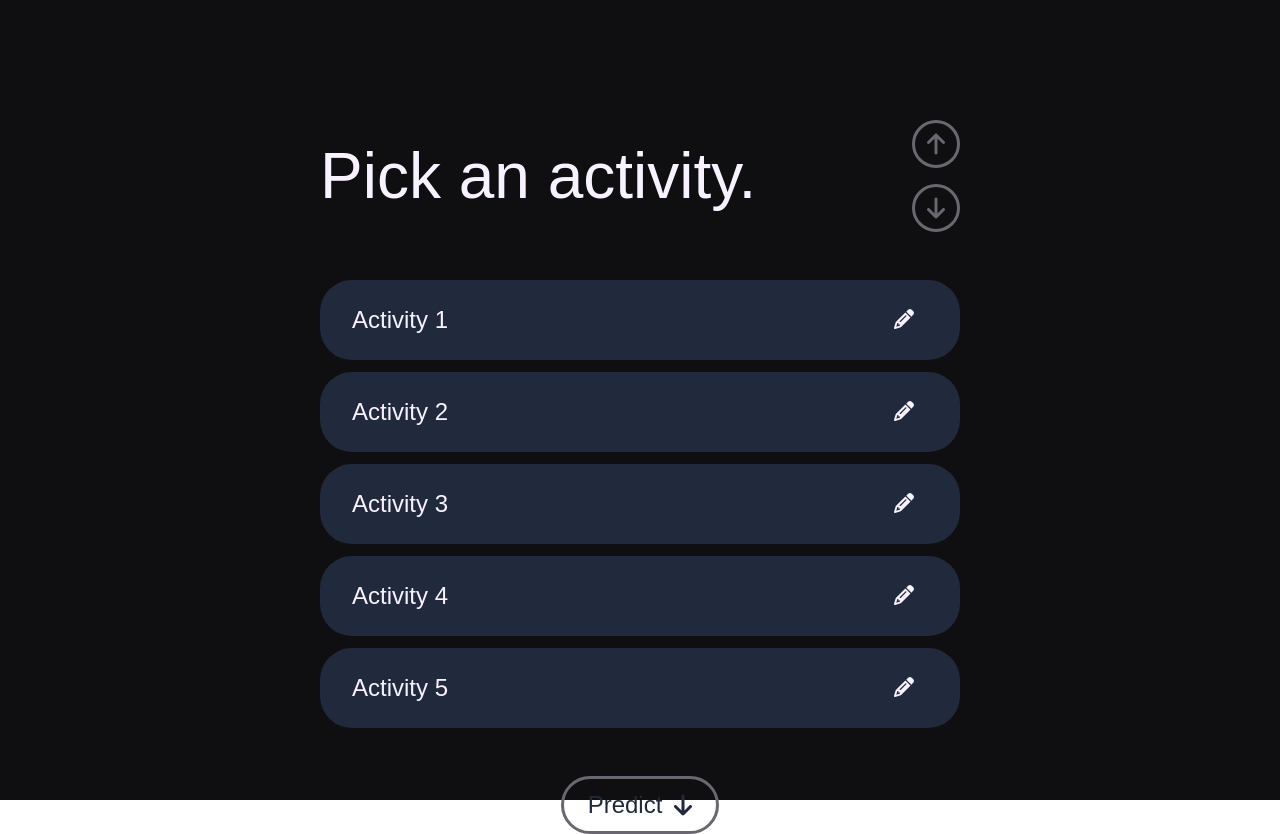
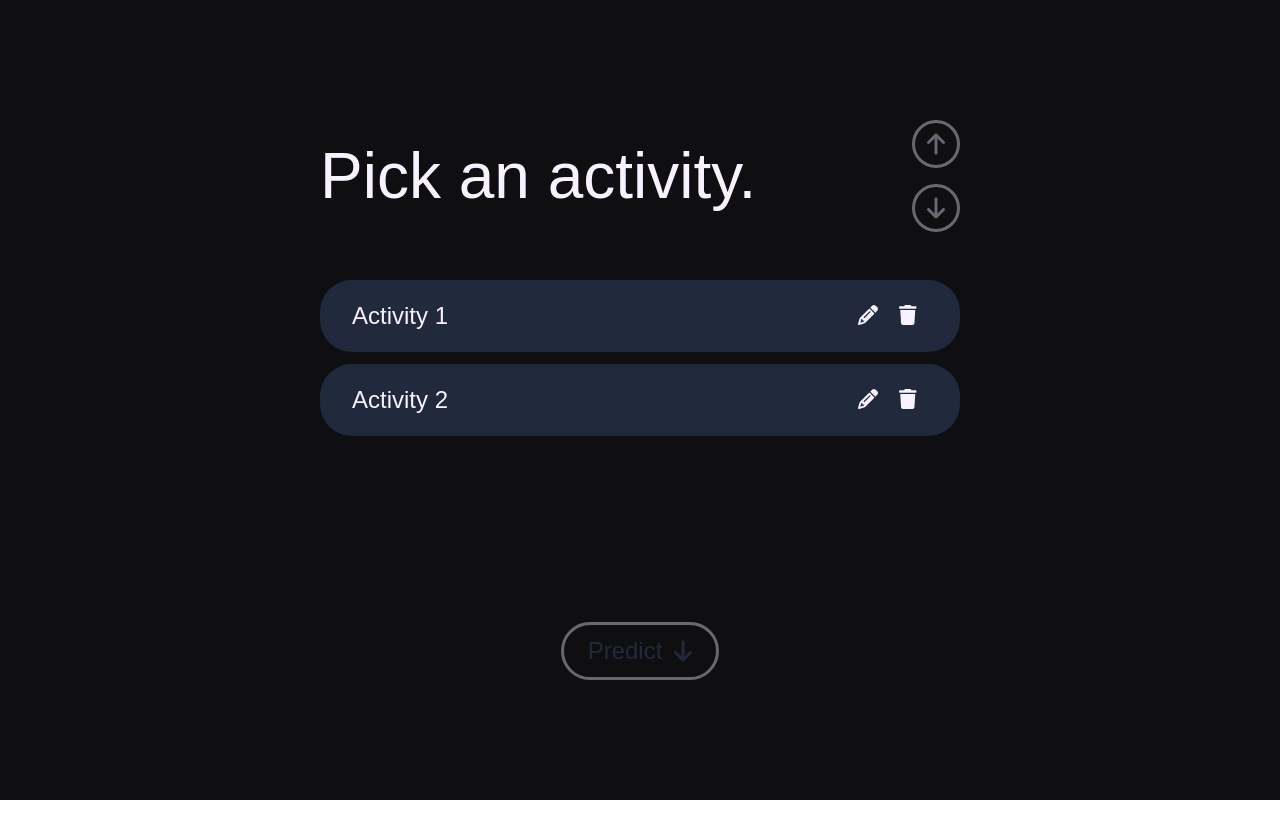
Before and after one commit to dzbarcea/a-simple-follow-through-app, a React (Create React App) app: page /pick-activity in a window 1280 px wide. After the commit the page ends 800 px from the top, so only its background shows below. Built offline with nearby package versions, Linux system fonts and the light colour scheme; a web font is replaced by a local one.

Commit message:
added delete button function

```diff
--- a/src/common-styles.css
+++ b/src/common-styles.css
@@ -92,17 +92,3 @@ input {
     cursor: pointer;
     color: var(--text-faded);
 }
-
-.round-button {
-    aspect-ratio: 1 / 1;
-    height: 3rem;
-    border-radius: 50%;
-
-    font-size: 1.25rem;
-}
-
-.round-button:hover {
-    cursor: pointer;
-    background: var(--text-main);
-    color: var(--primary-main);
-}
--- a/src/components/ActivitySelector/ActivitySelector.css
+++ b/src/components/ActivitySelector/ActivitySelector.css
@@ -51,3 +51,17 @@
     border-radius: 99rem;
     font-size: 1rem;
 }
+
+.round-button {
+    aspect-ratio: 1 / 1;
+    height: 2.5rem;
+    border-radius: 50%;
+
+    font-size: 1.25rem;
+}
+
+.round-button:hover {
+    cursor: pointer;
+    background: var(--text-main);
+    color: var(--primary-main);
+}
--- a/src/components/ActivitySelector/ActivitySelector.tsx
+++ b/src/components/ActivitySelector/ActivitySelector.tsx
@@ -2,6 +2,7 @@ import React, {KeyboardEventHandler, MouseEventHandler, useRef, useState} from '
 import './ActivitySelector.css';
 import {FontAwesomeIcon} from '@fortawesome/react-fontawesome';
 import {faPencil} from '@fortawesome/free-solid-svg-icons/faPencil';
+import {faTrash} from '@fortawesome/free-solid-svg-icons/faTrash';
 import Modal from '../../atoms/Modal/Modal';
 
 interface ActivitySelectorProps {
@@ -40,6 +41,16 @@ const ActivitySelector = (props: ActivitySelectorProps) => {
         }
     }
 
+    const handleDelete: MouseEventHandler<HTMLButtonElement> = (event) => {
+        // step 1: get the label the event came from
+        const target = event.currentTarget.parentElement?.parentElement;
+
+        // step 2: remove it from the DOM
+        if(target) {
+            target.remove();
+        }
+    }
+
     return (
         <>
             <form className='activity-selector' onChange={props.onChange}>
@@ -47,41 +58,27 @@ const ActivitySelector = (props: ActivitySelectorProps) => {
                     <input type='radio' name='activity'/>
                     <span>Activity 1</span>
 
+                    <div>
                         <button type='button' className='round-button' onClick={handleOpenModal}>
                             <FontAwesomeIcon icon={faPencil}/>
                         </button>
+                        <button type='button' className='round-button' onClick={handleDelete}>
+                            <FontAwesomeIcon icon={faTrash}/>
+                        </button>
+                    </div>
                 </label>
 
                 <label className='selection'>
                     <input type='radio' name='activity'/>
                     <span>Activity 2</span>
+                    <div>
                         <button type='button' className='round-button' onClick={handleOpenModal}>
                             <FontAwesomeIcon icon={faPencil}/>
                         </button>
-                </label>
-
-                <label className='selection'>
-                    <input type='radio' name='activity'/>
-                    <span>Activity 3</span>
-                    <button type='button' className='round-button' onClick={handleOpenModal}>
-                        <FontAwesomeIcon icon={faPencil}/>
+                        <button type='button' className='round-button' onClick={handleDelete}>
+                            <FontAwesomeIcon icon={faTrash}/>
                         </button>
-                </label>
-
-                <label className='selection'>
-                    <input type='radio' name='activity'/>
-                    <span>Activity 4</span>
-                    <button type='button' className='round-button' onClick={handleOpenModal}>
-                        <FontAwesomeIcon icon={faPencil}/>
-                    </button>
-                </label>
-
-                <label className='selection'>
-                    <input type='radio' name='activity'/>
-                    <span>Activity 5</span>
-                    <button type='button' className='round-button' onClick={handleOpenModal}>
-                        <FontAwesomeIcon icon={faPencil}/>
-                    </button>
+                    </div>
                 </label>
             </form>
 
```
Lines whose indentation alone changed are shown as unchanged.
